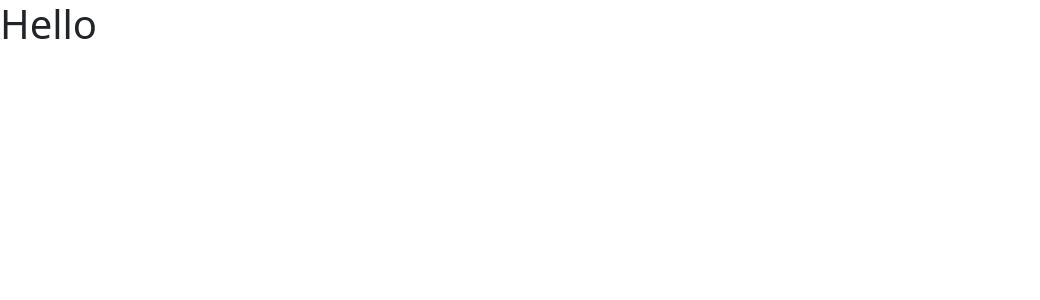
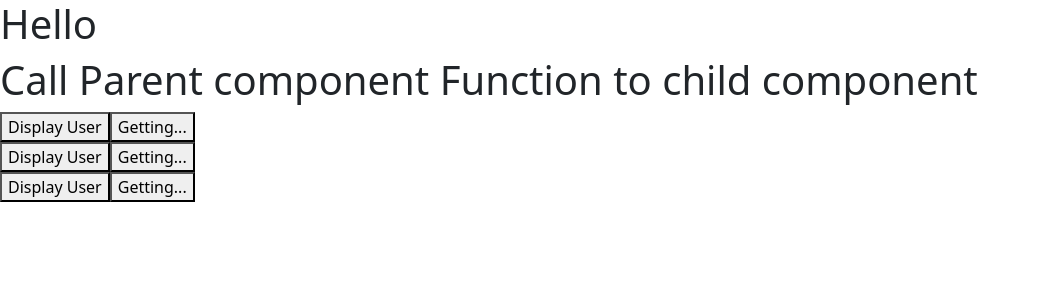
Before and after one commit to Sumit1164/React.js_Learning, a React (Vite) app: page / in a window 1280 px wide. Shown: the top 300 px of the page, without its empty margins (0-1040 px from the left). Built offline with nearby package versions, Linux system fonts and the light colour scheme.

Commit message:
Pass Function in component as props. Call Parent component Function to child component

```diff
--- a/src/App.jsx
+++ b/src/App.jsx
@@ -27,6 +27,7 @@ import 'bootstrap/dist/css/bootstrap.min.css';
 // import UseBootstrap from "./UseBootstrap";
 // import UseRefrence from "./UseRefrence";
 import UnControlledComponent from "./UnControlledComponent";
+import PassFunInCompoAsProps from "./PassFunInCompoAsProps";
 
 function App() {
   // alert(sum())
@@ -62,7 +63,7 @@ function App() {
   // const [student, setStudent] = useState("Sumit Tripathi")
 
   // const [val, setVal] = useState("Sumit Tripathi")
-
+/*
   const [name, setName] = useState('');
   const [password, setPassword] = useState('');
   const [email, setEmail] = useState('');
@@ -78,6 +79,13 @@ function App() {
   const [cnt, setCnt] = useState(0);
   const [dta, setDta] = useState(0);
   const [display, setDisplay] = useState(true);
+*/
+  const displayName = (name) => {
+    alert(name)
+  }
+  const getUser = () => {
+    alert("I'm Getting Users...")
+  }
   return (
 
 
@@ -179,7 +187,10 @@ function App() {
       <UseRefrence />
       <UnControlledComponent />  */}
 
-
+      <h1>Call Parent component Function to child component</h1>
+      <PassFunInCompoAsProps displayName={displayName} name="Sumit" onUser={getUser}/>
+      <PassFunInCompoAsProps displayName={displayName} name="Kashish" onUser={getUser}/>
+      <PassFunInCompoAsProps displayName={displayName} name="Kasu" onUser={getUser}/>
     </div>
 
 
--- /dev/null
+++ b/src/PassFunInCompoAsProps.jsx
@@ -0,0 +1,13 @@
+function PassFunInCompoAsProps({displayName, name, onUser}) {
+    // const displayName = (name) => {          // this write in App.jsx for follow h1 condition
+    //     alert(name)
+    // }
+    return (
+        <div>
+            {/* <h1>Call Parent component Function to child component</h1> */}
+            <button onClick={() => displayName(name)}>Display User</button>
+            <button onClick={()=>onUser()}>Getting...</button>
+        </div>
+    )
+}
+export default PassFunInCompoAsProps;
```
